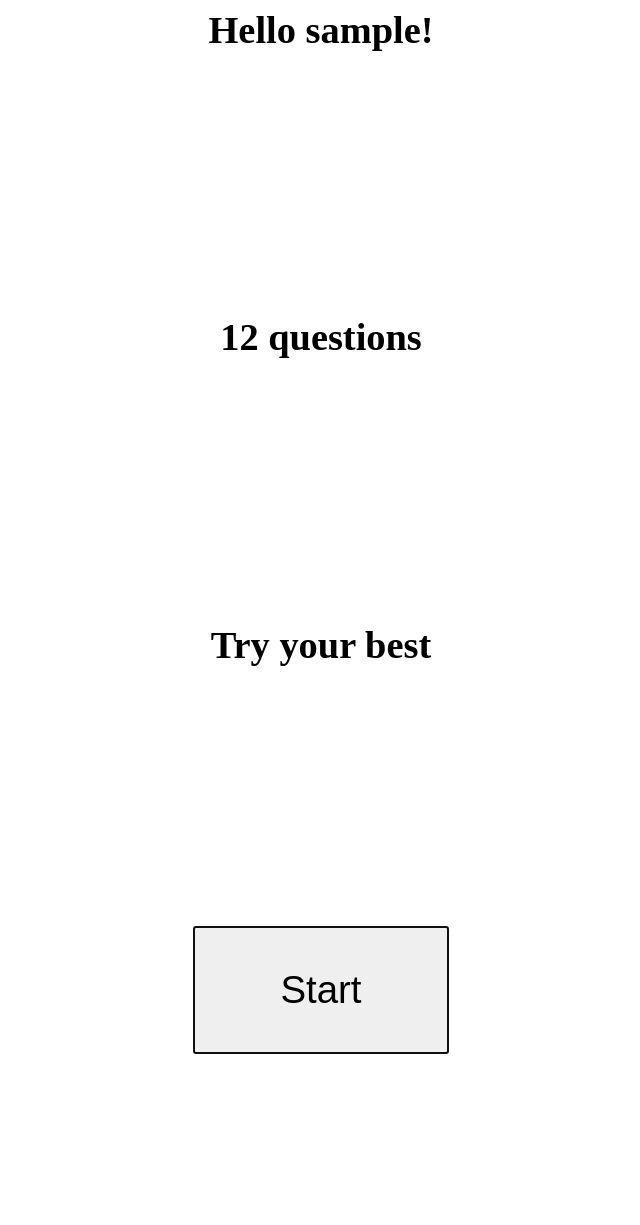
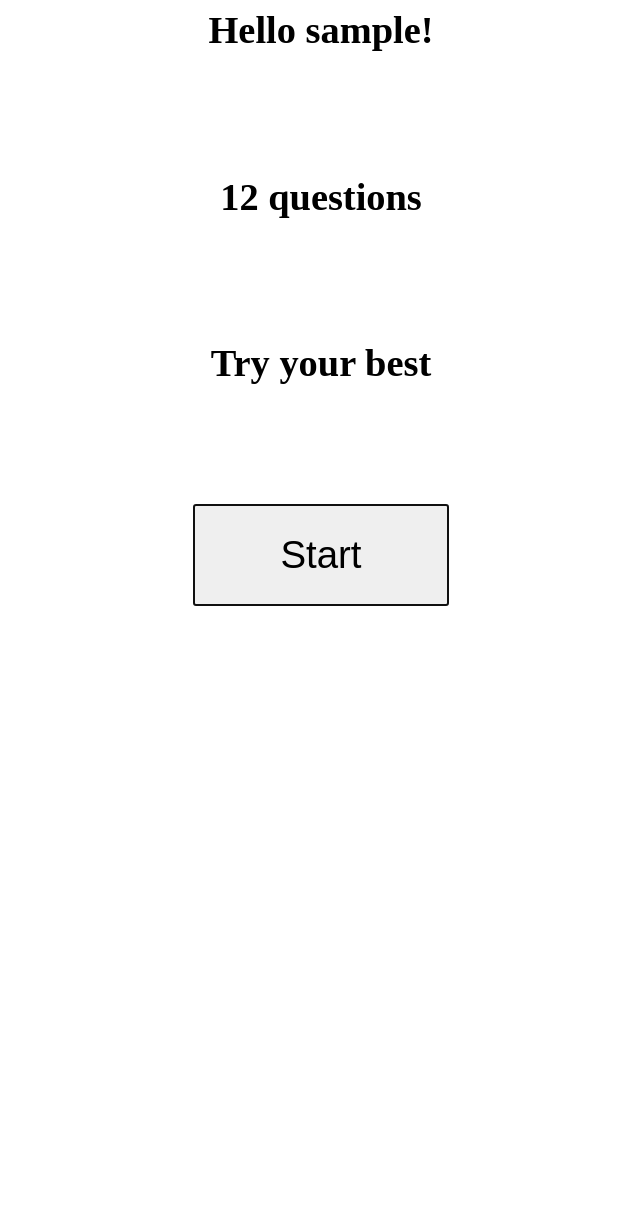
Before and after one commit to abbaskhimji/MMPF-EB-GCP, a Flask app: a page that uses templates/welcome.html in a window 1280 px wide. Shown: the whole page, without its empty margins (319-959 px from the left). After the commit the page ends 606 px from the top, so only its background shows below. Run offline with Flask 2, Linux system fonts and the light colour scheme.

Commit message:
Change to spacing on browser on htmls and updated config file so that its 3 questions of each type +- -200 to 200 */ -20 to 20

```diff
--- a/templates/welcome.html
+++ b/templates/welcome.html
@@ -5,14 +5,14 @@
 <body>
     <form action = "/welcome/{{ name }}" method = "post">
         <center>
-        <h1 style="font-size : 3vw; height:10vw; width:20vw">Hello {{ name }}!</h1>
-        <h1 style="height:10vw; width:20vw"></h1>
-        <h1 style="font-size : 3vw; height:10vw; width:20vw">{{ NumberOfQuestions }} questions</h1>
-        <h1 style="height:10vw; width:20vw"></h1>
-        <h1 style="font-size : 3vw; height:10vw; width:30vw">Try your best</h1>
-        <h1 style="height:10vw; width:20vw"></h1>
-        <input type = "submit" value = "Start" autofocus style="font-size : 3vw; height:10vw; width:20vw"/>
-        <h1 style="height:10vw; width:20vw"></h1>
+        <h1 style="font-size : 3vw; height:8vw; width:20vw">Hello {{ name }}!</h1>
+        <h1 style="height:1vw; width:20vw"></h1>
+        <h1 style="font-size : 3vw; height:8vw; width:20vw">{{ NumberOfQuestions }} questions</h1>
+        <h1 style="height:1vw; width:20vw"></h1>
+        <h1 style="font-size : 3vw; height:8vw; width:30vw">Try your best</h1>
+        <h1 style="height:1vw; width:20vw"></h1>
+        <input type = "submit" value = "Start" autofocus style="font-size : 3vw; height:8vw; width:20vw"/>
+        <h1 style="height:1vw; width:20vw"></h1>
         </center>
     </form>
 </body>
```
Also changed, not shown: config.py (+8 -8 lines), templates/login.html (+4 -4 lines), .elasticbeanstalk/config.yml.
